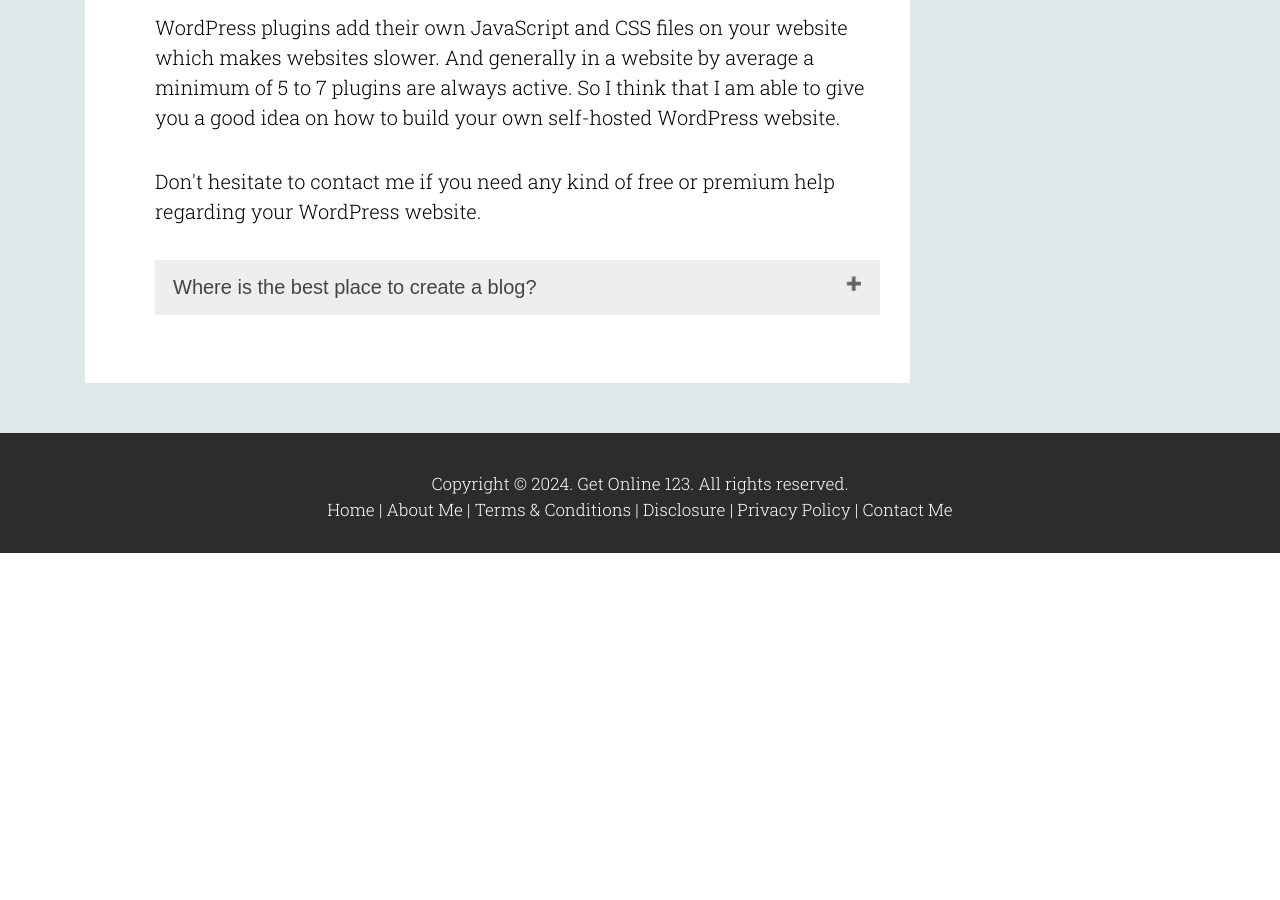
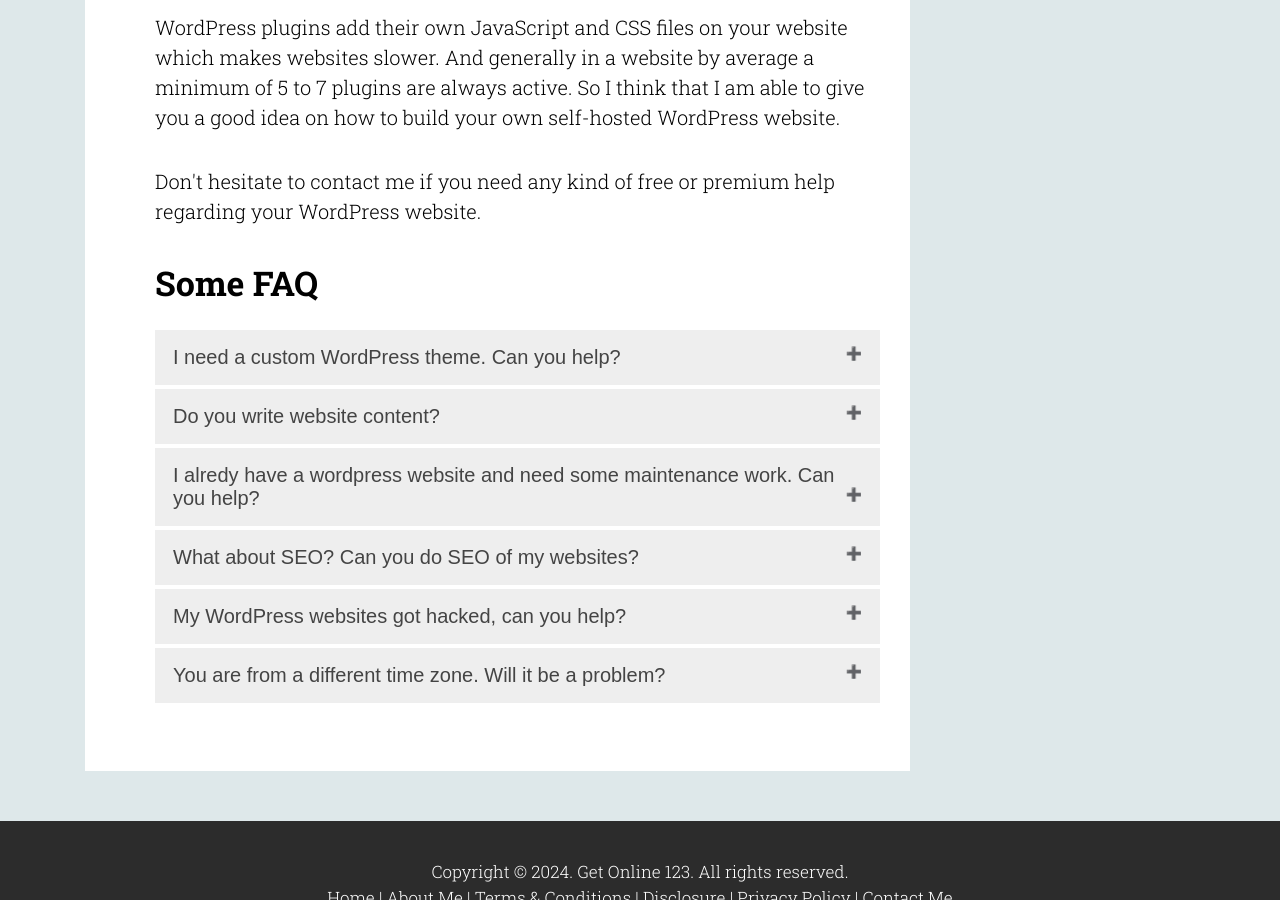
Before and after one commit to jdoeblog/jdoeblog.github.io, a Jekyll site: the page built from index.md, in a window 1280 px wide and 900 px high, scrolled down 3205 px. Built offline with Jekyll 4.4.1, drawn with Linux system fonts in a browser that asks for light colours; nearby versions of some CDN libraries; before the commit the page ends 3758 px from its top, so only the background shows below that.

Commit message:
Add files via upload

```diff
--- a/index.md
+++ b/index.md
@@ -81,58 +81,34 @@ title: How to start a wordpress website
 
 <p>Don't hesitate to contact me if you need any kind of free or premium help regarding your WordPress website.</p>
 
+<h2>Some FAQ</h2>
 
+<button class="accordion">I need a custom WordPress theme. Can you help?</button>
+<span class="panel">
+Sure. Just contact me using my contact page with your requirements and we can discuss.
+</span>
 
+<button class="accordion">Do you write website content?</button>
+<span class="panel">
+I don't write complete content of a website since I am mainly a WordPress designer and developer and not a content writer. But if you wish, I can write enough content to make your business website look like a MVP, minimum viable product.
+</span>
 
+<button class="accordion">I alredy have a wordpress website and need some maintenance work. Can you help?</button>
+<span class="panel">
+Sure. Just contact me using my contact page with your requirements and we can discuss.
+</span>
 
+<button class="accordion">What about SEO? Can you do SEO of my websites?</button>
+<span class="panel">
+I have strong knowledge about keyword research, on-page SEO, technical SEO and to some extent about off-page SEO. So yes, I can do the keyword research, on-page and technical SEO of your website. Off pge SEO is a lifelong activity. I don't do off page SEO. Please check out my blog posts as there are lots of do's and dont's in off page SEO aka link building.
+</span>
 
+<button class="accordion">My WordPress websites got hacked, can you help?</button>
+<span class="panel">
+Sure, I can help! Please get in touch with me through my contact page. I can try to re-instate your WordPress website if you or your hosting company has kept backups. Else, I will create a new website and make sure that all WordPress security precautions are taken. I will try to find lost images and contents using wayback machine.
+</span>
 
-
-
-
-
-
-
-
-
-
-
-
-
-
-
-
-
-
-
-
-
-
-
-
-
-
-
-
-
-
-
-
-<button class="accordion">Where is the best place to create a blog?</button>
+<button class="accordion">You are from a different time zone. Will it be a problem?</button>
 <span class="panel">
-If the domain name you want for your blog is already taken, you have several options to consider:
-
-1. **Modify the Domain Name**: Try adding a relevant word, hyphens, or numbers to the domain name to create a variation that is still recognizable and relevant to your blog. For example, if "exampleblog.com" is taken, you could try "theexampleblog.com" or "example-blog.com".
-
-2. **Use a Different Domain Extension**: Consider using a different top-level domain (TLD) extension if the .com version of your desired domain is taken. There are many TLD options available, including .net, .org, .co, .io, and country-specific extensions like .uk or .au.
-
-3. **Contact the Current Owner**: In some cases, the current owner of the domain may be willing to sell it to you. You can use WHOIS lookup tools to find contact information for the domain owner and inquire about purchasing the domain. Be prepared for the possibility of negotiating a price for the domain.
-
-4. **Consider a Domain Marketplace**: Explore domain marketplaces where individuals buy and sell domain names, such as Sedo, Flippa, or GoDaddy Auctions. You may find the domain you want available for purchase from a third party.
-
-5. **Keep Monitoring**: If the domain you want is not currently being actively used, you can monitor its status and be ready to register it if it becomes available for purchase in the future. Use domain monitoring services or set up alerts to notify you when the domain's registration expires.
-
-6. **Choose a Different Name**: If none of the above options are feasible or desirable, you may need to reconsider your domain name altogether and choose a new name for your blog. Take the opportunity to brainstorm new ideas and find a domain name that is available and suitable for your blog.
-
-Remember to choose a domain name that is easy to remember, spell, and type, and reflects the content and identity of your blog effectively. Once you have selected a domain name, register it as soon as possible to secure it for your blog.
+Not at all. We can contact through email and Skype.
 </span>
```
